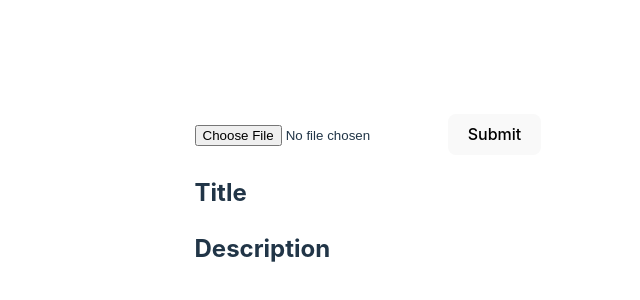
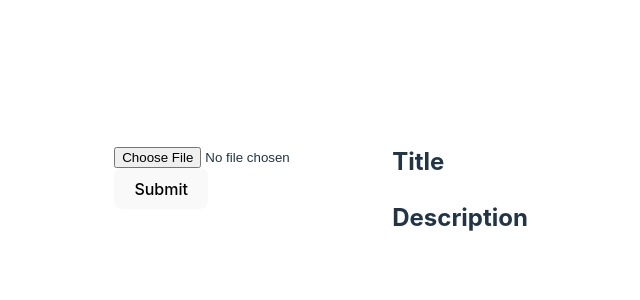
Before and after one commit to sjaakvdbrom/warcraft-recorder-converter, a React (Vite) app: page / in a window 1280 px wide. Shown: the part 200-500 px from the top of the page, without its empty margins (272-912 px from the left). Built offline with nearby package versions, Linux system fonts and the light colour scheme.

Commit message:
Add columns

```diff
--- a/src/App.css
+++ b/src/App.css
@@ -3,3 +3,24 @@
   margin: 0 auto;
   padding: 2rem;
 }
+
+* {
+  box-sizing: border-box;
+}
+
+h1,
+h2,
+h3,
+h4,
+h5 {
+  margin-top: 0;
+}
+
+.row {
+  display: flex;
+  gap: 25px;
+}
+
+.col-6 {
+  width: 50%;
+}
--- a/src/App.jsx
+++ b/src/App.jsx
@@ -7,7 +7,11 @@ function App() {
 
   return (
     <>
+      <div className="row">
+        <div className="col-6">
           <FileUploader setTimes={setTimes} />
+        </div>
+        <div className="col-6">
           <div className="title">
             <h2>Title</h2>
           </div>
@@ -17,6 +21,8 @@ function App() {
               <div key={item.description}>{item.description}</div>
             ))}
           </div>
+        </div>
+      </div>
     </>
   )
 }
```
Lines whose indentation alone changed are shown as unchanged.
